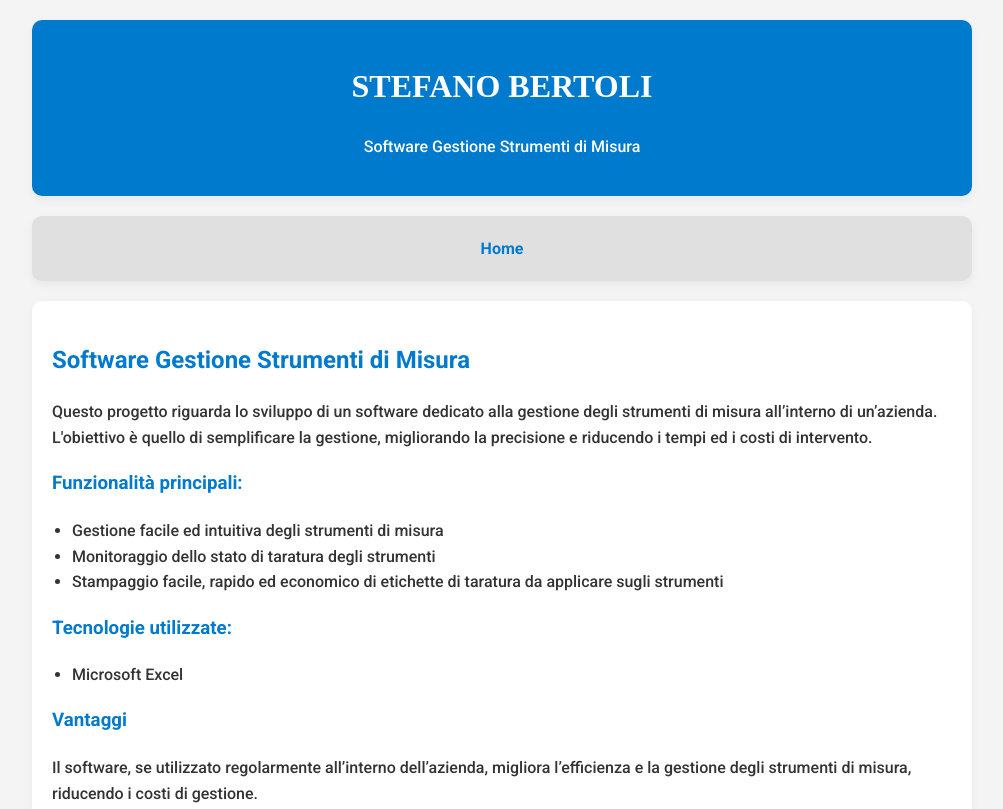
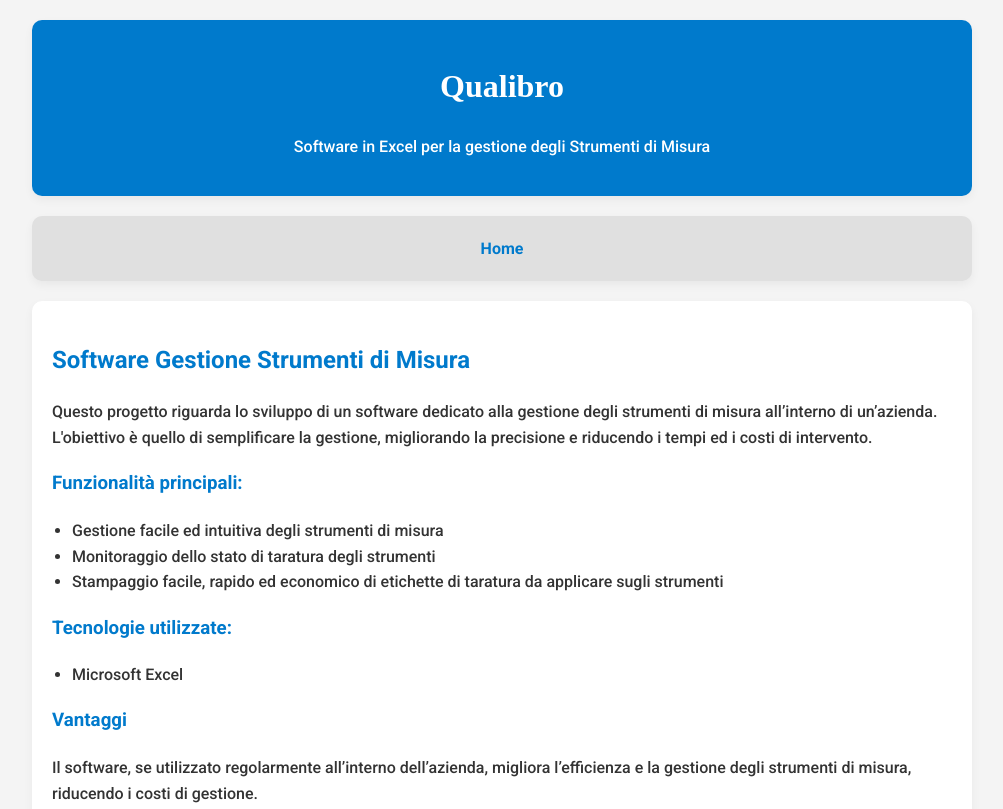
Before and after one commit to Steexe87/stefano-bertoli, a plain HTML site: page software-gestione-strumenti.html in a window 1280 px wide. Shown: the top 809 px of the page, without its empty margins (138-1141 px from the left). Drawn offline with Linux system fonts and the light colour scheme.

Commit message:
Update software-gestione-strumenti.html

```diff
--- a/software-gestione-strumenti.html
+++ b/software-gestione-strumenti.html
@@ -3,14 +3,14 @@
 <head>
     <meta charset="UTF-8">
     <meta name="viewport" content="width=device-width, initial-scale=1.0">
-    <title>Qualibro - Software in Excel per la gestione degli Strumenti di Misura - Qualibro</title>
+    <title>Qualibro - Software in Excel per la gestione degli Strumenti di Misura - Stefano Bertoli</title>
     <link rel="stylesheet" href="style.css">
     <link href="https://fonts.googleapis.com/css2?family=Roboto:wght@300;500;700&display=swap" rel="stylesheet">
 </head>
 <body>
     <header class="fade-in">
-        <h1><strong><font face="Gill Sans Nova" color="white">STEFANO BERTOLI</strong></font></h1>
-        <p>Software Gestione Strumenti di Misura</p>
+        <h1><strong><font face="Gill Sans Nova" color="white">Qualibro</strong></font></h1>
+        <p>Software in Excel per la gestione degli Strumenti di Misura</p>
     </header>
 
     <nav>
```
